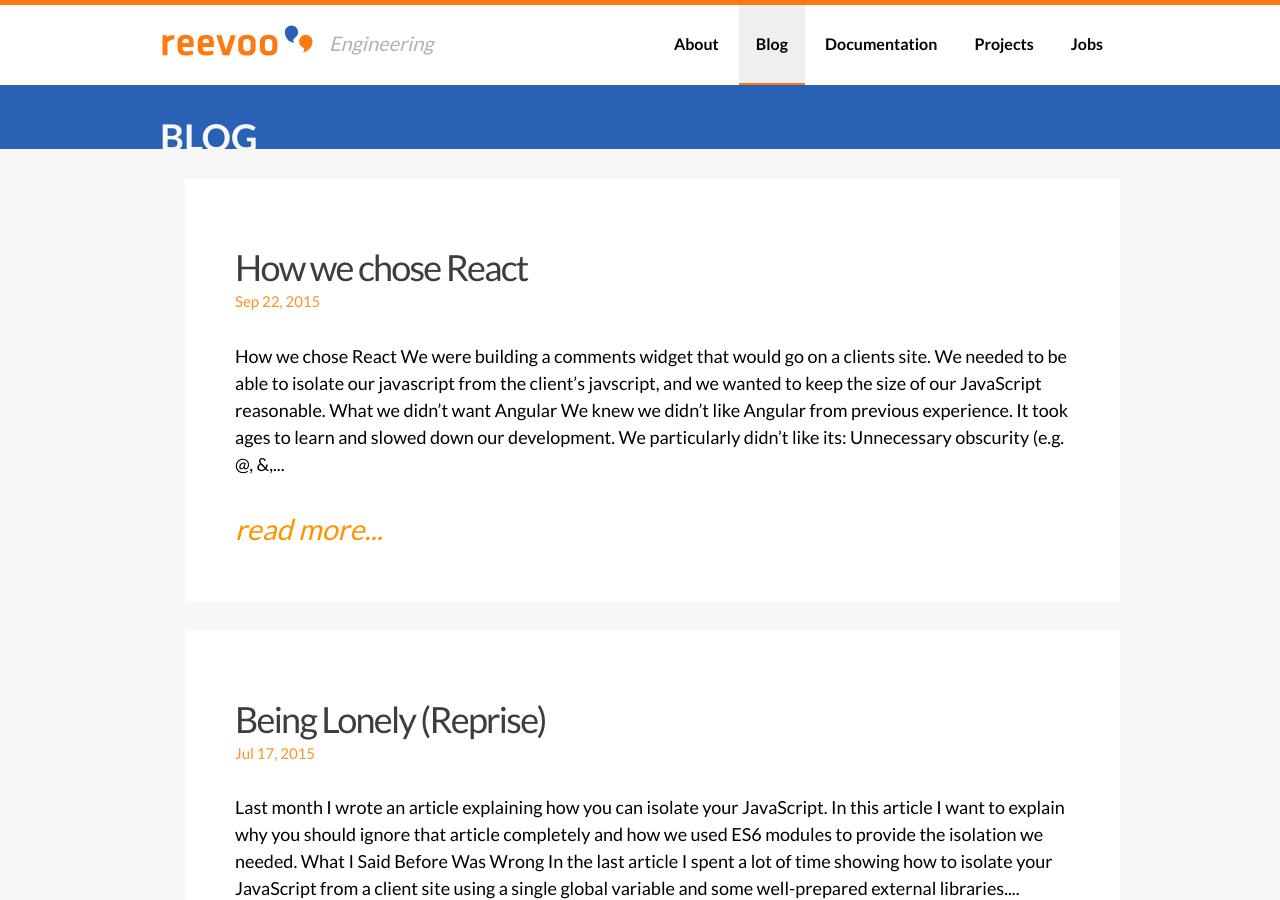
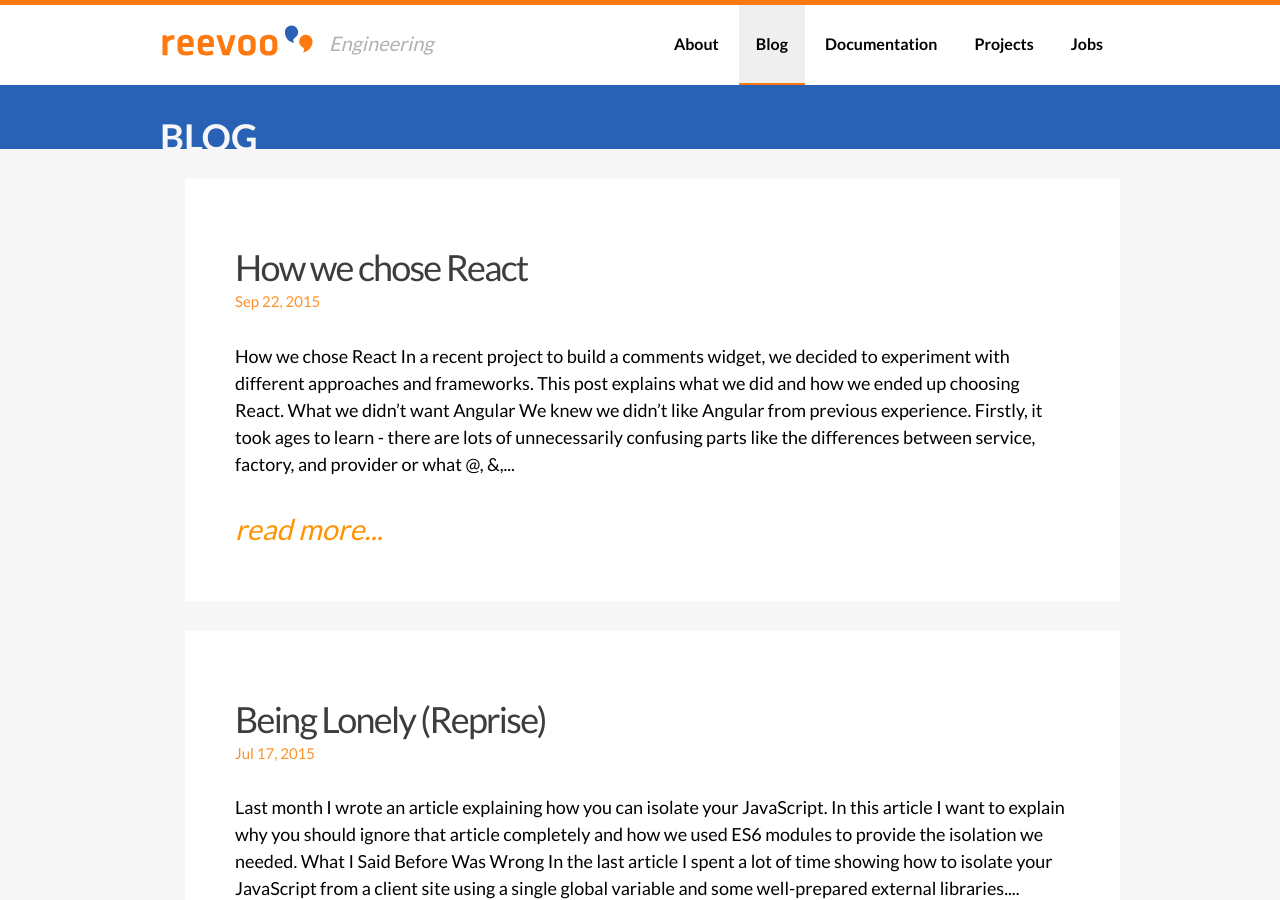
Before and after one commit to reevoo/reevoo.github.io, a Jekyll site: the page built from blog.html, in a window 1280 px wide and 900 px high. Built offline with Jekyll 4.4.1, drawn with Linux system fonts in a browser that asks for light colours; some of the changed lines change nothing that is shown.

Commit message:
More interestingness

````diff
--- a/_posts/2015-09-22-how-we-chose-react.md
+++ b/_posts/2015-09-22-how-we-chose-react.md
@@ -12,54 +12,51 @@
 
 # How we chose React
 
-We were building a comments widget that would go on a clients site. We needed to be able to isolate our javascript from the client's javscript, and we wanted to keep the size of our JavaScript reasonable.
+In a recent project to build a comments widget, we decided to experiment with different approaches and frameworks. This post explains what we did and how we ended up choosing [React](https://facebook.github.io/react/).
 
 ## What we didn't want
 
 ### Angular
 
-We knew we didn't like Angular from previous experience. It took ages to learn and slowed down our development. We particularly didn't like its:
-
-* Unnecessary obscurity (e.g. @, &, and =)
-* Conceptual complexity (e.g. the digest loop)
-* Difficulty for testing
-* Special templating language that gives poor errors
+We knew we didn't like Angular from previous experience. Firstly, it took ages to learn - there are lots of unnecessarily confusing parts like the differences between service, factory, and provider or what @, &, and = mean in directives. We also didn't like its templates. Having a special templating language is more to learn, and even worse, it is hard to debug. When you cause an error in your template, you get a stack trace that doesn't include any of your code, making it hard to find the problem. And because it's not JavaScript, you can't put a debugger in to see what's going on. Finally, we found the testing very time consuming. There was a lot of error-prone boilerplate that we had to write in the ```beforeEach``` of every set of tests. Overall it felt like we had to warp our brains into Angular's world, rather than the framework helping us and then getting out of the way.
 
 ## Experiments
 
 ### Vanilla JavaScript
 
-Our first approach was to write vanilla javascript. This would keep the size low but as we continued found we were doing a lot of this sort of thing:
+When we started the comments widget, our first approach was to write vanilla JavaScript. We aimed to keep the size low and we thought the widget would be simple enough not to need a framework. But as we continued found we were doing a lot of this sort of thing:
 
 ```javascript
 response.reportElement = response.element.find('.report-container');
 response.reportElement.onclick = response.showReportConfirm;
 ```
 
-Lots of verbose DOM manipulation made it hard to read and led us into tricky bugs because it was hard to keep track of state. So, we decided to find a templating library that could handle updating the view while our javscript just handled the logic.
+Our code had lots of verbose DOM manipulation that made it hard to read. And we were having a lot of trouble with state. When your frontend code consists of step by step manipulation of the DOM, the state of your program is stored partly in the DOM. For example, if you show nested comments by removing a hide class, the state of your system has changed. But because that state is stored implicitly in the DOM, rather than explicitly in a data structure in your code, it's easy to write code that assumes the DOM is in one state when it is in a different state. This leads to confusing bugs.
 
+Ideally, we wanted to have code for turning a data structure into an HTML component separated from the code that created and manipulated that data structure. This sounds like we wanted a templating library, so we ignored our previous bad experience with Angular's templating and tried [Rivets](https://github.com/mikeric/rivets), which is similar to Angular's templates.
 
 ### Rivets
 
-[Rivets](https://github.com/mikeric/rivets) seemed to fit our needs and we started to rewrite our widget using it. But it isn't well maintained, its documentation is poor, and like angular's templates, it gives errors that are hard to debug.
+We started to rewrite our widget using [Rivets](https://github.com/mikeric/rivets). But we quickly realised it wasn't the right choice: it isn't well maintained, its documentation is poor, and like Angular's templates, it gives errors that are hard to debug.
 
 So we had deeper think about what we wanted.
 
 ### React and Riot
 
-[React](https://facebook.github.io/react/) and [Riot](http://riotjs.com/) are very similar and seemed to not have the problems of Angular, vanilla JavaScript, or Rivets.
+[React](https://facebook.github.io/react/) and [Riot](http://riotjs.com/) are very similar and seemed to fit our needs. Both help you to create components that render based on a JavaScript data structure which allows you to separate templating and application logic.
 
 To compare them, we spent a morning with one person writing the widget in Riot and the other in React. Then we swapped in the afternoon.
 
-Although both were good, we went for React because it has:
-* A large community and good documentation
-* JavaScript instead of a special templating language
-* Helpful errors
+Although both were good, we went for React. This was mostly because of its large community, good documentation, and support and use by Facebook. We also liked the fact that React's JSX was just sugar on top of JavaScript, meaning that we could play with real JavaScript to debug template problems.
+
+As we were rewriting the app in React, we found it a pleasure to use. For example, we had a photo uploading component within the widget which had to be displayed in several different states depending on whether there were no photos or some photos, whether the photo upload limit had been reached or not, and whether a photo was currently being uploaded or not. We decided to create objects that defined each photo uploader state and then rerender the component every time the state changed. Rewriting the component this way was extremely easy despite the multiple state changes going on. This shows the power of programming state change explicitly and separating logic code from templating code.
 
 ## What we learned
 
-If you're having problems with your current approach, stop and solve the problem. It was well worth us spending the time to explore these options once we realised vanilla javascript wasn't working.
+The most important thing we learned was about how to deal with problems: If you're having problems with your current approach, stop and solve the problem. Don't just plough on thinking that going back will take too much time. It will take you more time fighting with a solution that doesn't work properly and will lead to a worse result.
 
-A few simple composable entities like functions or components are better than lots of hard to understand complex entities like angular's directives and providers.
+We also learned more about how to design front-end apps. We found that manipulating data and then re-rendering a stateless component based on that data is far easier to reason about than doing imperative DOM manipulations. From the comparison between Angular and React we learned that a library of few simple composable entities like functions or components are much easier to use than a framework with many overlapping and hard-to-understand concepts.
 
-Take a look at James Shore's reviews of [angular](http://www.letscodejavascript.com/v3/blog/2015/01/angular_review) and [React](http://www.letscodejavascript.com/v3/blog/2014/09/react_review) for a deeper look at both.
+## Further reading
+
+Take a look at James Shore's reviews of [Angular](http://www.letscodejavascript.com/v3/blog/2015/01/Angular_review) and [React](http://www.letscodejavascript.com/v3/blog/2014/09/react_review) for a deeper look at both.
````
